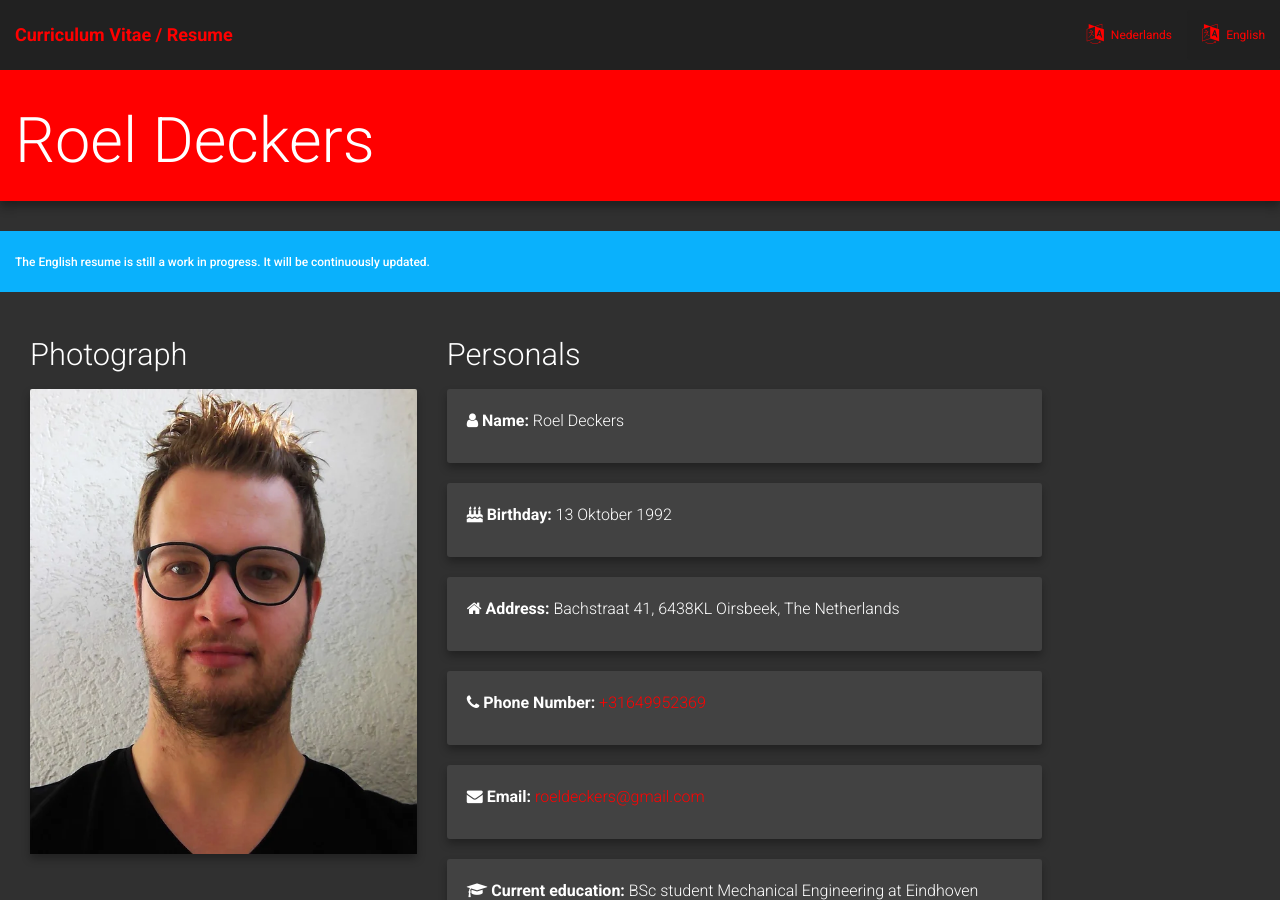
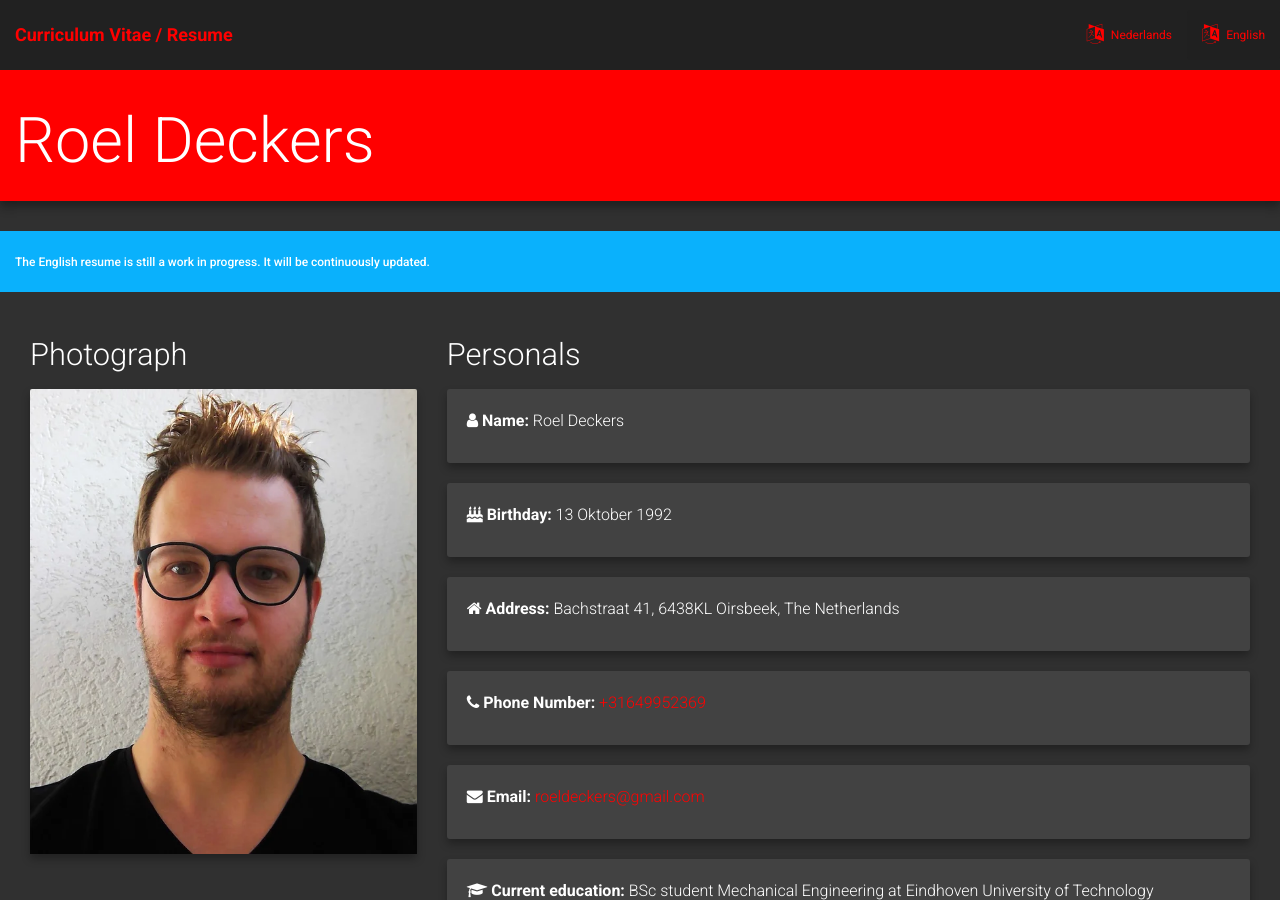
Before and after one commit to RoelD/CurriculumVitae, a Jekyll site: the page built from indexEng.html, in a window 1280 px wide and 900 px high. Built offline with Jekyll 4.4.1, drawn with Linux system fonts in a browser that asks for light colours; nearby versions of some CDN libraries.

Commit message:
Update indexEng.html

```diff
--- a/indexEng.html
+++ b/indexEng.html
@@ -21,7 +21,7 @@
       </div>
     </div>
   </div>
-  <div class="col-sm-6">
+  <div class="col-sm-8">
     <h2>Personals</h2>
     <div class="card">
       <div class="card-content-1">
```
